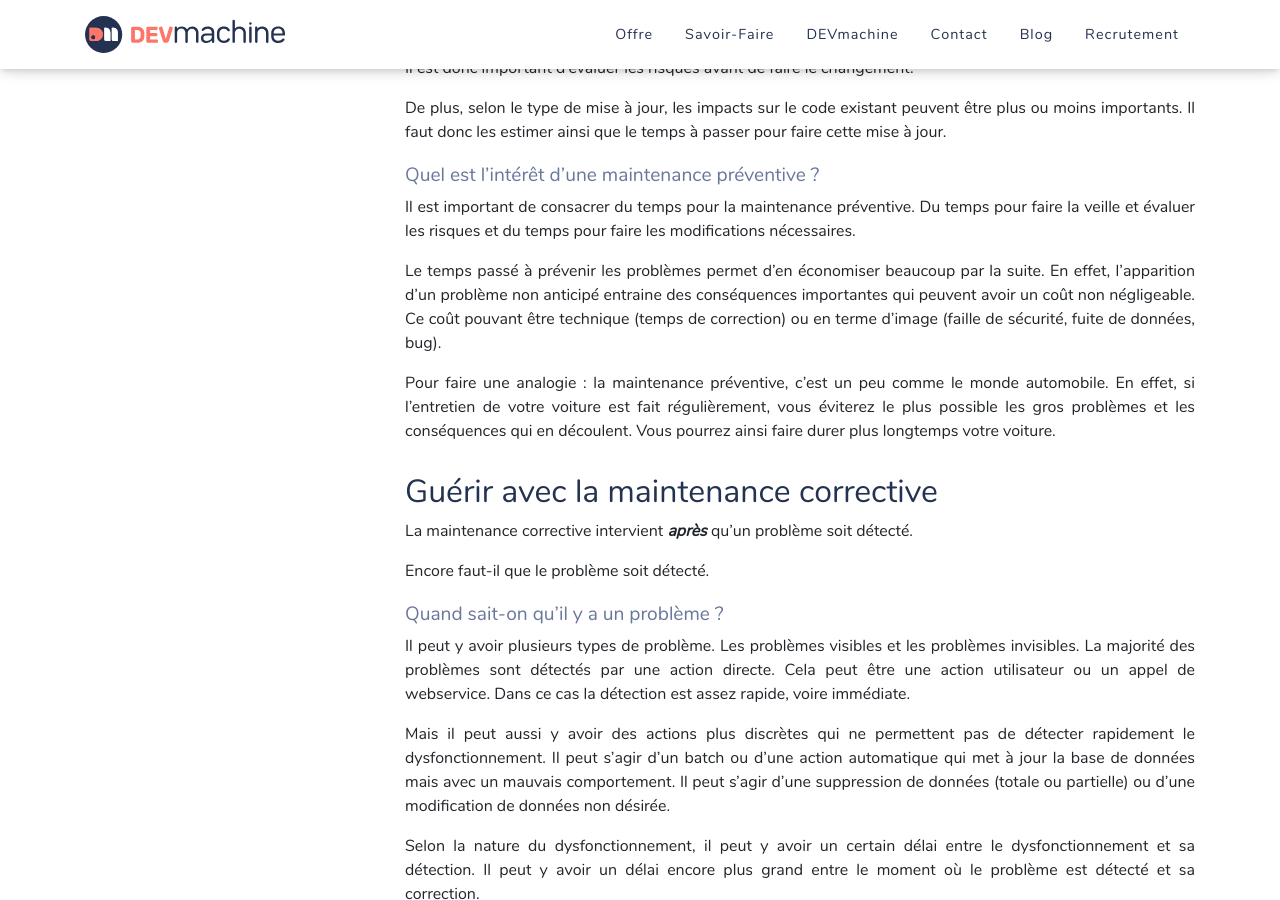
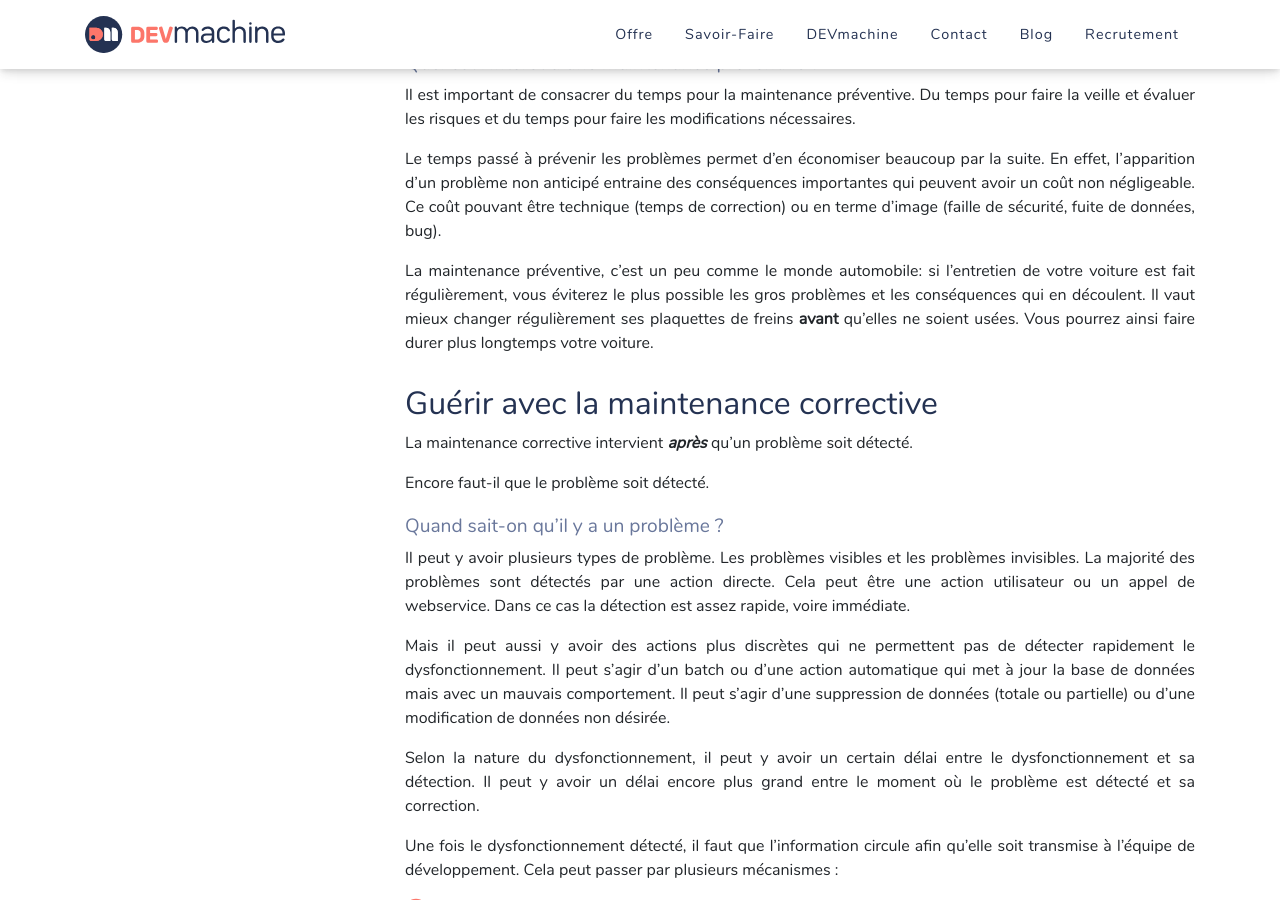
Before and after one commit to DEVmachine-fr/website, a Jekyll site: the page built from _posts/2023-03-28-maintenance-preventive-corrective.md, in a window 1280 px wide and 900 px high, scrolled down 1945 px. Built offline with Jekyll 4.4.1, drawn with Linux system fonts in a browser that asks for light colours; nearby versions of some CDN libraries; some web fonts are replaced; some of the changed text lies outside the part shown.

Commit message:
Prise en compte des remarques

```diff
--- a/_posts/2023-03-28-maintenance-preventive-corrective.md
+++ b/_posts/2023-03-28-maintenance-preventive-corrective.md
@@ -7,10 +7,6 @@
 
 La maintenance des applications informatiques consiste à assurer la disponibilité du logiciel.
 La maintenance peut être effectuée à différents stades de l'application : avant ou après l'apparition d'un problème.
-
-Les problèmes évoqués dans cet article sont ceux qui n'ont pas été détectés dans la phase de tests/recette de l'application avant sa mise en production.
-Je prends comme hypothèse que l'application a été testée avant sa mise en production.
-Même si la recette est bien faite, il est toujours possible qu'un problème intervienne en production.
 
 Cet article est destiné en premier lieu aux managers ou décisionnaires qui ont une connaissance restreinte des enjeux du développement logiciel.
 
@@ -85,8 +81,8 @@
 Le temps passé à prévenir les problèmes permet d'en économiser beaucoup par la suite.
 En effet, l’apparition d'un problème non anticipé entraine des conséquences importantes qui peuvent avoir un coût non négligeable. Ce coût pouvant être technique (temps de correction) ou en terme d'image (faille de sécurité, fuite de données, bug).
 
-Pour faire une analogie : la maintenance préventive, c'est un peu comme le monde automobile.
-En effet, si l'entretien de votre voiture est fait régulièrement, vous éviterez le plus possible les gros problèmes et les conséquences qui en découlent.
+La maintenance préventive, c'est un peu comme le monde automobile: si l'entretien de votre voiture est fait régulièrement, vous éviterez le plus possible les gros problèmes et les conséquences qui en découlent.
+Il vaut mieux changer régulièrement ses plaquettes de freins **avant** qu'elles ne soient usées.
 Vous pourrez ainsi faire durer plus longtemps votre voiture.
 
 ## Guérir avec la maintenance corrective
```
